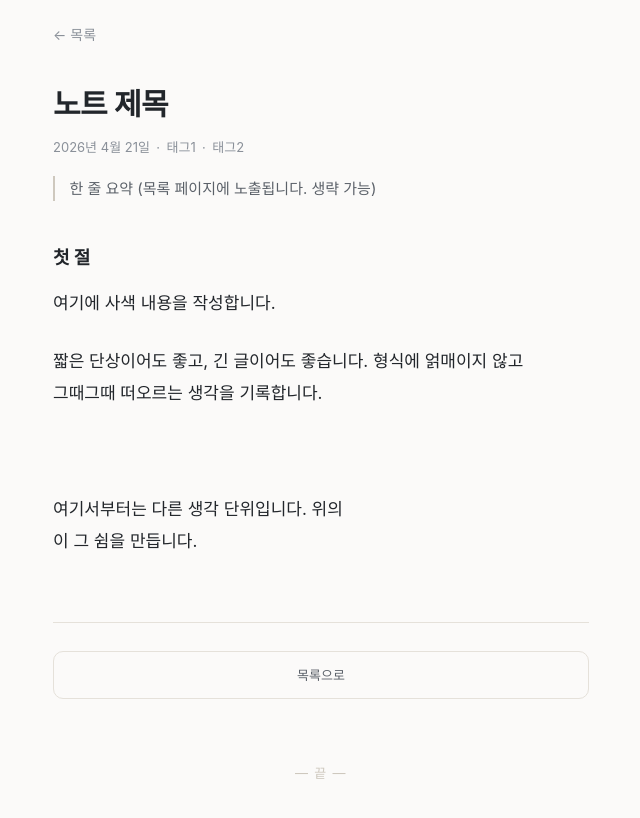
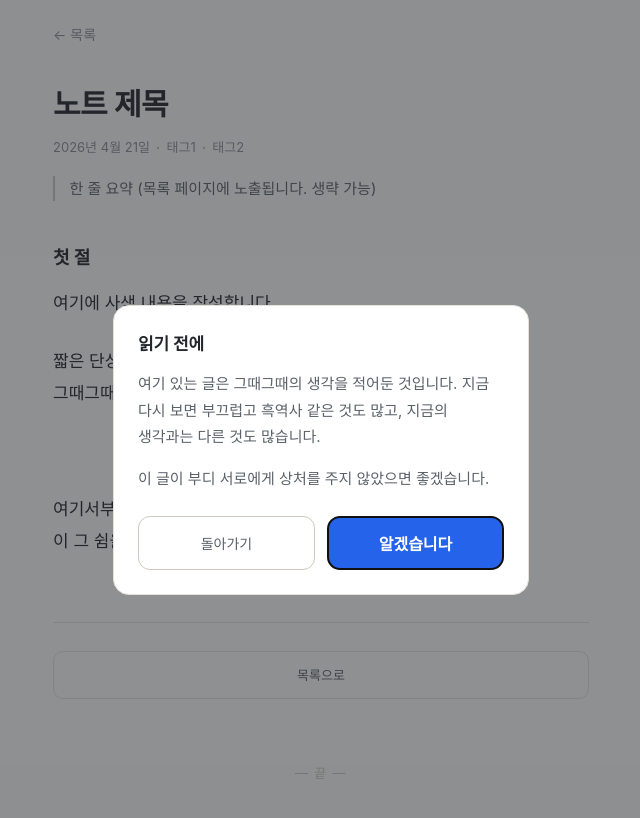
Before and after one commit to citron0137/app-musings, a Jekyll site: the page built from _musings/00-템플릿.md, in a window 1280 px wide. Shown: the top 818 px of the page, without its empty margins (319-959 px from the left). Built offline with Jekyll 4.4.1, drawn with Linux system fonts in a browser that asks for light colours.

Commit message:
feat: 처음 온 사람에게 한 번만 뜨는 안내 모달
옛 글이 지금의 생각과 다르다는 것, 그리고 이 글이 서로에게 상처가 되지
않기를 바란다는 것을 읽기 전에 알린다.

목록을 거치지 않고 노트 링크로 바로 들어오는 사람이 있으므로 index.html 과
_layouts/default.html 이 같은 include 를 쓴다.

- 확인 여부는 localStorage(musings.notice.v1) 로만 판단한다. 저장소가 막힌
  환경에서는 예외를 삼키고 안내를 띄우는 쪽으로 넘어간다 — 못 본 채 읽는 것보다 낫다.
- 돌아가기는 기록하지 않는다. 안 읽고 나간 사람에게는 다시 떠야 한다.
- 외부 스크립트 없음, 색은 style-base.html 의 기존 토큰만 쓴다.

Co-Authored-By: Claude Opus 4.8 (1M context) <noreply@anthropic.com>

```diff
--- /dev/null
+++ b/_includes/first-visit-notice.html
@@ -0,0 +1,105 @@
+{%- comment -%}
+  처음 온 사람에게 한 번만 뜨는 안내.
+
+  index.html 과 _layouts/default.html 이 모두 include 한다 —
+  목록을 거치지 않고 노트 링크로 바로 들어오는 사람이 있기 때문이다.
+
+  본 적이 있는지는 localStorage 로만 판단한다. 서버가 없으니 그것뿐이고,
+  지우거나 시크릿 창으로 오면 다시 뜬다 — 그래도 상관없다. 막는 장치가 아니라
+  부탁이므로, 한 번 더 보는 것이 못 본 채 읽는 것보다 낫다.
+{%- endcomment -%}
+<style>
+  .notice {
+    position: fixed;
+    inset: 0;
+    z-index: 70;              /* 시트(50)·토스트(60)보다 위 */
+    display: none;
+    align-items: center;
+    justify-content: center;
+    padding: 1.25rem;
+    background: rgba(34, 38, 43, 0.5);
+  }
+  .notice[data-open="1"] { display: flex; }
+  .notice-box {
+    width: 100%;
+    max-width: 26rem;
+    max-height: 85dvh;
+    overflow-y: auto;
+    background: var(--surface);
+    border: 1px solid var(--border);
+    border-radius: 1rem;
+    padding: 1.5rem;
+  }
+  .notice-box h2 {
+    margin: 0 0 1rem;
+    font-size: 1.0625rem;
+    font-weight: 600;
+    letter-spacing: -0.01em;
+    color: var(--text);
+  }
+  .notice-box p {
+    margin: 0 0 1rem;
+    font-size: 0.9375rem;
+    line-height: 1.75;
+    color: var(--text-2);
+    word-break: keep-all;
+  }
+  .notice-box p:last-of-type { margin-bottom: 1.5rem; }
+  /* 돌아가기 · 알겠습니다 — 나가는 쪽이 왼쪽, 들어오는 쪽이 오른쪽 */
+  .notice-row { display: flex; gap: 0.75rem; }
+  .notice-row button { flex: 1; }
+</style>
+
+<div class="notice" id="notice" role="dialog" aria-modal="true" aria-labelledby="notice-title">
+  <div class="notice-box">
+    <h2 id="notice-title">읽기 전에</h2>
+    <p>
+      여기 있는 글은 그때그때의 생각을 적어둔 것입니다. 지금 다시 보면
+      부끄럽고 흑역사 같은 것도 많고, 지금의 생각과는 다른 것도 많습니다.
+    </p>
+    <p>
+      이 글이 부디 서로에게 상처를 주지 않았으면 좋겠습니다.
+    </p>
+    <div class="notice-row">
+      <button type="button" class="btn-ghost" id="notice-leave">돌아가기</button>
+      <button type="button" class="btn-primary" id="notice-ok">알겠습니다</button>
+    </div>
+  </div>
+</div>
+
+<script>
+(function () {
+    'use strict';
+
+    var KEY = 'musings.notice.v1';
+    var HOME = 'https://rahoon.site/';   // 히스토리가 없을 때 돌아갈 곳
+    var box = document.getElementById('notice');
+    var ok = document.getElementById('notice-ok');
+    var leave = document.getElementById('notice-leave');
+
+    // 시크릿 창·저장소 차단 환경에서는 읽기/쓰기가 던진다. 그래도 안내는 떠야 한다.
+    function seen() {
+        try { return localStorage.getItem(KEY) === '1'; } catch (e) { return false; }
+    }
+    function remember() {
+        try { localStorage.setItem(KEY, '1'); } catch (e) {}
+    }
+
+    if (seen()) return;
+
+    box.dataset.open = '1';
+    ok.focus();
+
+    ok.addEventListener('click', function () {
+        remember();
+        box.dataset.open = '';
+    });
+
+    // 돌아가기 — 안 봤다는 사실을 남긴다(remember 하지 않는다).
+    // 링크를 새 탭으로 열었거나 주소를 직접 친 사람에겐 뒤로 갈 곳이 없다. 그때는 홈으로.
+    leave.addEventListener('click', function () {
+        if (history.length > 1) history.back();
+        else location.replace(HOME);
+    });
+})();
+</script>
--- a/_layouts/default.html
+++ b/_layouts/default.html
@@ -248,5 +248,11 @@
 
       <footer>— 끝 —</footer>
     </div>
+
+    {%- comment -%}
+      .wrap 바깥에 둔다 — 오버레이는 position:fixed 라 본문 측정선(--measure)에 갇힐 이유가 없다.
+      목록을 거치지 않고 이 노트로 바로 들어온 사람에게도 안내가 떠야 한다.
+    {%- endcomment -%}
+    {% include first-visit-notice.html %}
   </body>
 </html>
--- a/index.html
+++ b/index.html
@@ -367,6 +367,8 @@ description: 라도훈의 사색 노트 - 개발과 일, 그리고 일상에 대
 </main>
 
 <footer>— 끝 —</footer>
+
+{% include first-visit-notice.html %}
 
 <div id="toast"></div>
 
```
